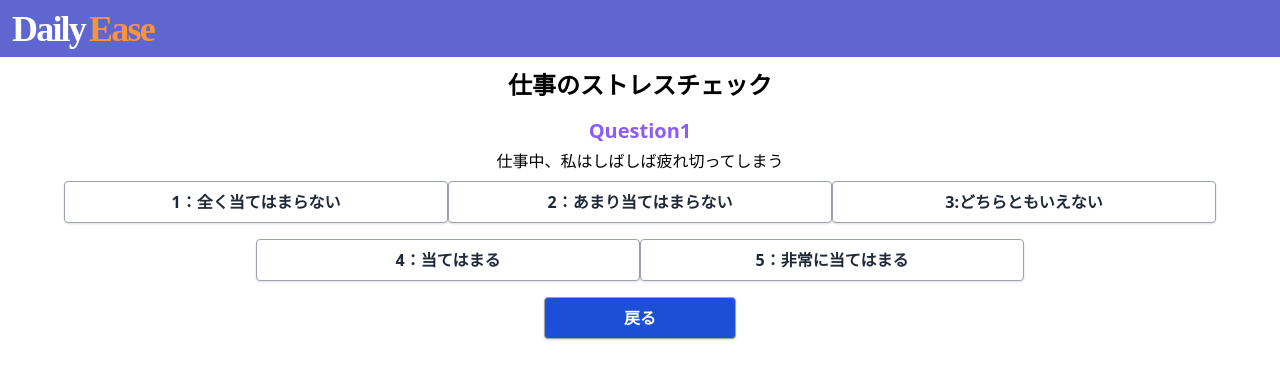
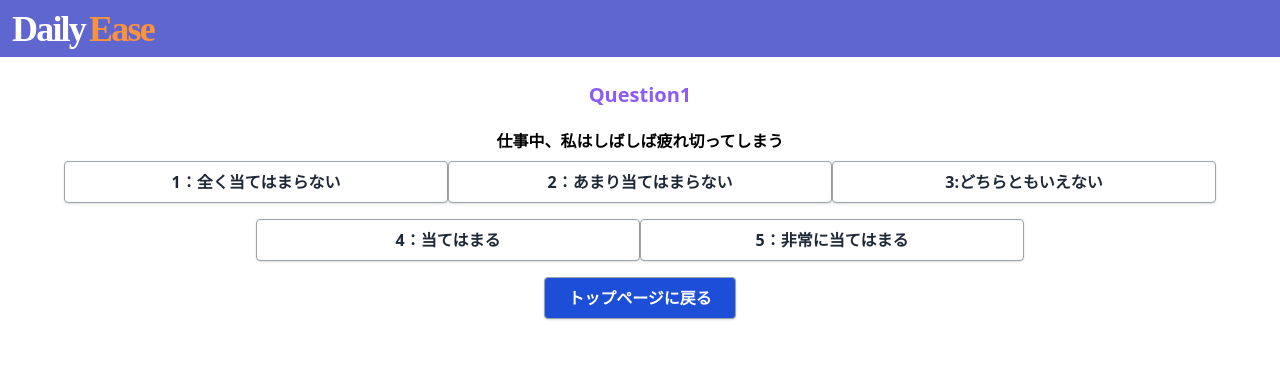
Before and after one commit to R-Tsukada/daily-ease, a Next.js app: page /Questions in a window 1280 px wide. Shown: the top 378 px of the page. Built offline with nearby package versions, Linux system fonts and the light colour scheme.

Commit message:
質問項目のレイアウトを修正する
- h2を削除した。質問項目の変化がわかりにくいため
- 戻るボタンをトップページに戻るに変更した

```diff
--- a/src/pages/Questions.tsx
+++ b/src/pages/Questions.tsx
@@ -37,8 +37,7 @@ const Questions: FC = () => {
   return (
     <div className="flex justify-center min-h-screen">
       <div className='mt-3'>
-        <h2 className="text-2xl font-bold text-center mb-4">仕事のストレスチェック</h2>
-          <div className='text-center'>
+        <div className='text-center mt-3'>
           {!isFinished ? (
             <StressCheckForm
               currentQuestion={questions[currentQuestion]}
@@ -52,7 +51,7 @@ const Questions: FC = () => {
           )}
         </div>
         <div className='text-center'>
-            <Link href='/'><BackButton>戻る</BackButton></Link>
+          <Link href='/'><BackButton>トップページに戻る</BackButton></Link>
         </div>
       </div>
     </div>
--- a/src/presentational/Organism/StressCheckForm.tsx
+++ b/src/presentational/Organism/StressCheckForm.tsx
@@ -17,7 +17,7 @@ const StressCheckForm: FC<StressCheckFormProps> = ({ currentQuestion, onSubmit }
       Question
       {currentQuestion.id}
     </p>
-    <p>{currentQuestion.text}</p>
+    <p className='mt-5 font-bold'>{currentQuestion.text}</p>
     <AnswerButtonList onButtonClick={onSubmit} />
   </>
 );
```
Lines whose indentation alone changed are shown as unchanged.
